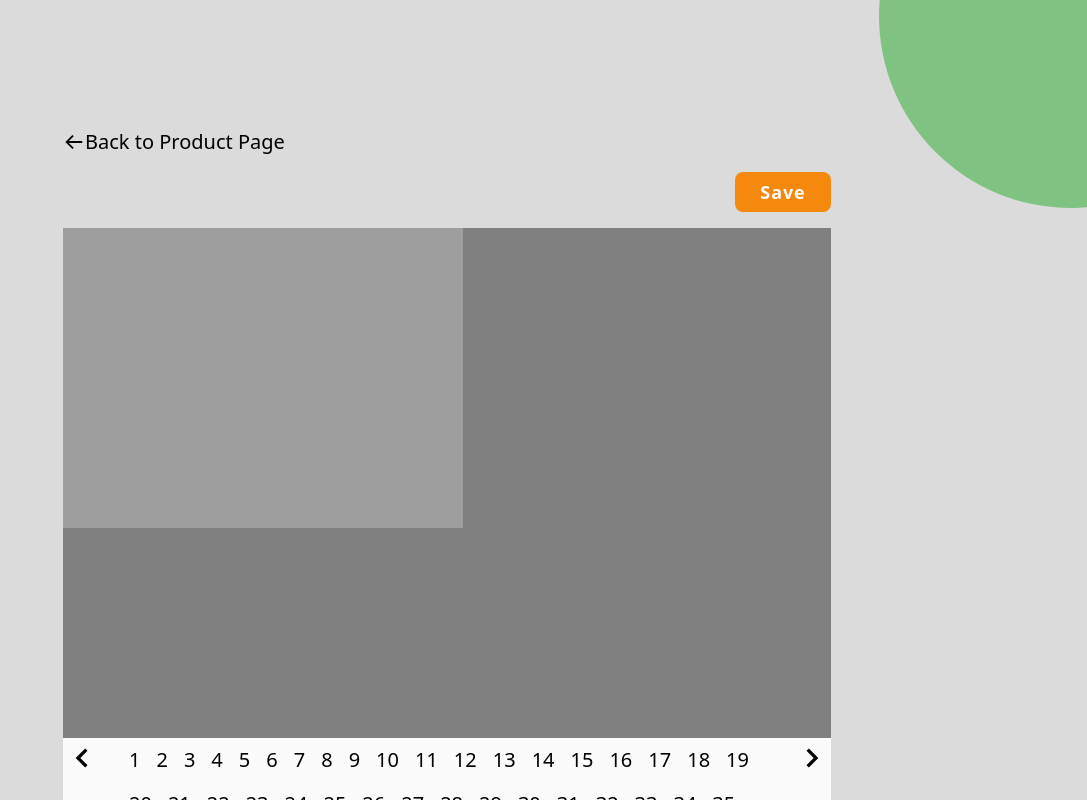
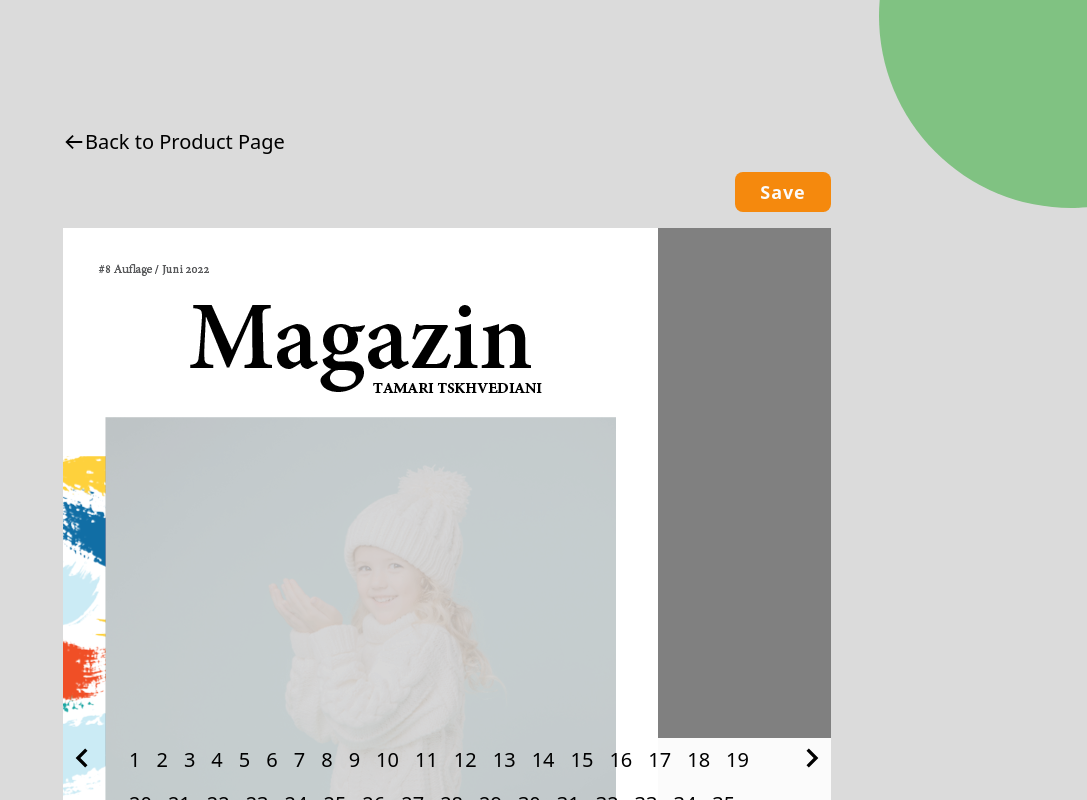
Before and after one commit to Ilia898/magazine-image-uploader, a React (Vite) app in the folder frontend/: page / in a window 1280 px wide. Shown: the whole page, without its empty margins (193-1280 px from the left). Built offline with nearby package versions, Linux system fonts and the light colour scheme.

Commit message:
18.06.23-1

```diff
--- a/frontend/src/assets/magazinpage/imagePages.json
+++ /dev/null
@@ -1,3 +0,0 @@
-[
-    "http://localhost:5173/assets/magazinpage/page-1.png"
-]
--- a/frontend/src/components/MagazinPages.tsx
+++ b/frontend/src/components/MagazinPages.tsx
@@ -1,12 +1,10 @@
-import imgPages from "../assets/magazinpage/imagePages.json";
-import image1 from "../assets/magazinpage/images";
+import * as pageImg from "../assets/magazinpage/images";
 
 function MagazinPages() {
-  console.log(imgPages);
   return (
     <div>
       <div>
-        <img src={imgPages[0]} alt="" />
+        <img src={pageImg.pageImg1} alt="page 1" />
       </div>
     </div>
   );
--- a/frontend/src/page/Magazin.tsx
+++ b/frontend/src/page/Magazin.tsx
@@ -1,7 +1,7 @@
 import { BiArrowBack, BiChevronLeft, BiChevronRight } from "react-icons/bi";
 import { ButtonSave } from "../components/ButtonsComponent";
 import { useState } from "react";
-import MagazinPages from "../components/magazinPages";
+import MagazinPages from "../components/MagazinPages";
 
 function Magazin() {
   const [currentPage, setCurrentPage] = useState(1);
```
Also changed, not shown: frontend/src/assets/magazinpage/images.ts (+60 -3 lines).
